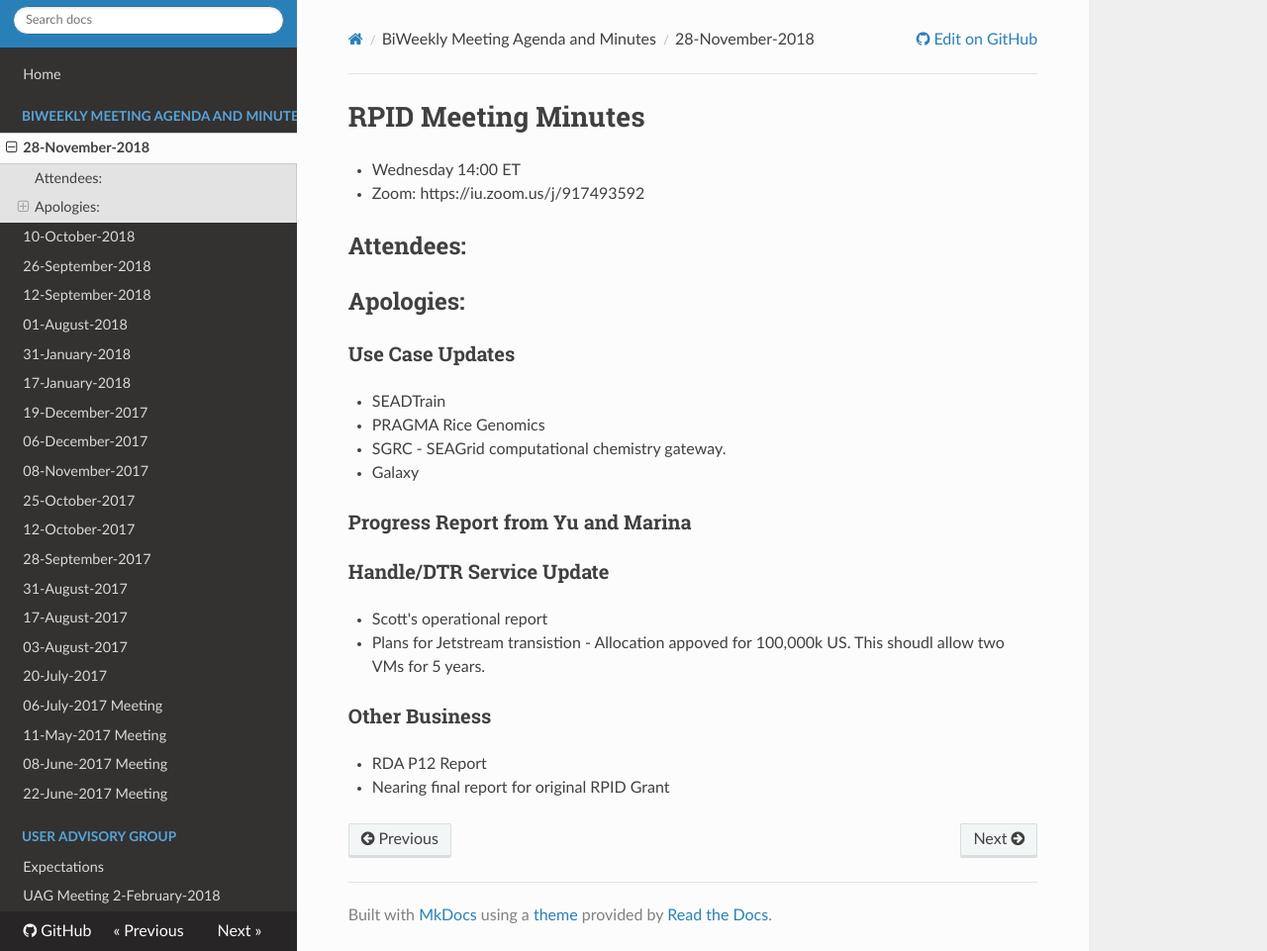
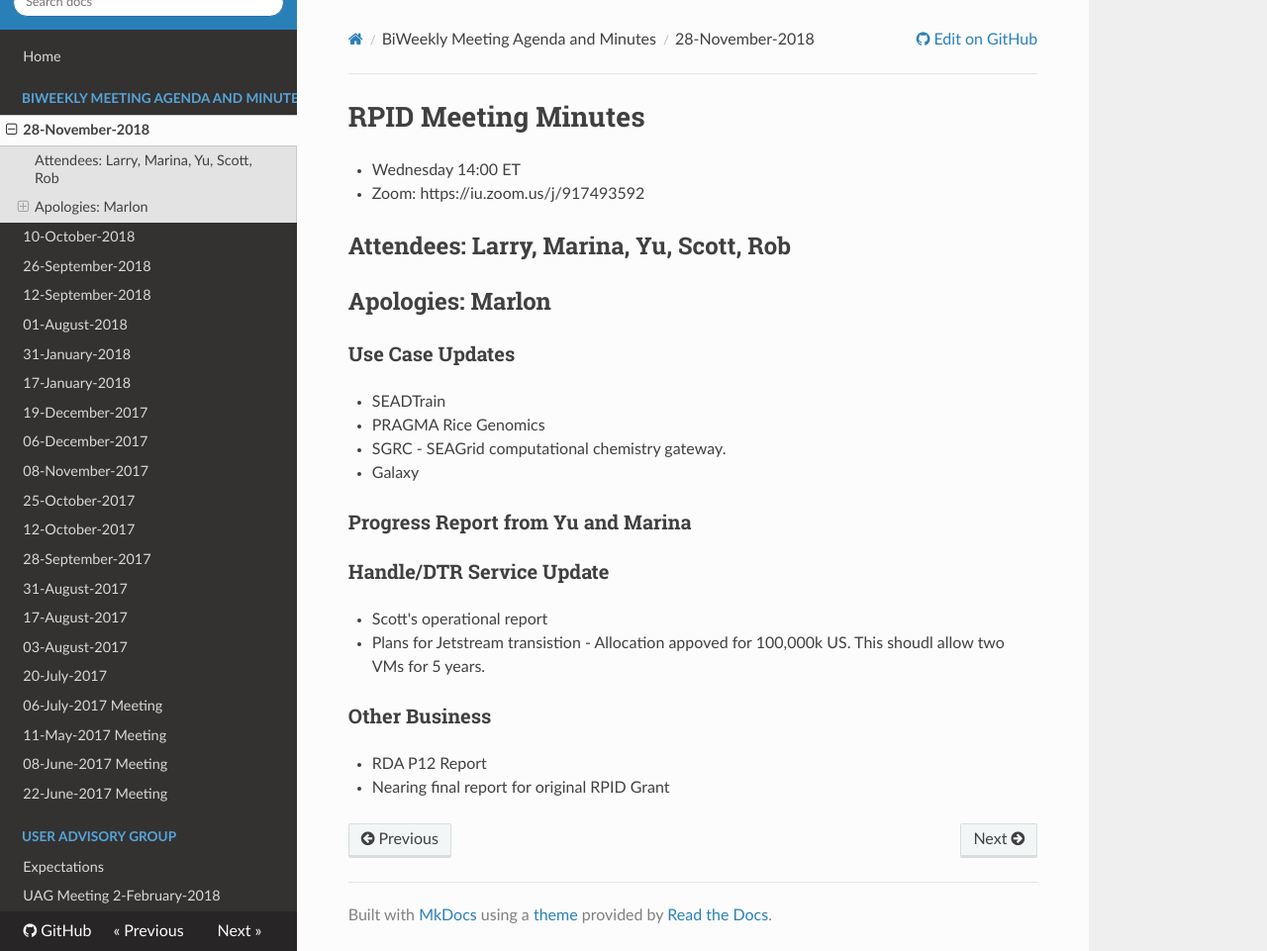
Before and after one commit to rpidproject/rpid, an MkDocs documentation site: the page built from docs/28-November-2018.md, in a window 1280 px wide and 961 px high. Shown: the whole window at 99% size. Built offline with MkDocs 1.6.1, drawn with Linux system fonts in a browser that asks for light colours; nearby versions of some CDN libraries; old or Windows-style settings are respelled for this version of MkDocs.

Commit message:
Update 28-November-2018.md

```diff
--- a/docs/28-November-2018.md
+++ b/docs/28-November-2018.md
@@ -3,8 +3,8 @@
    * Wednesday 14:00 ET
    * Zoom: https://iu.zoom.us/j/917493592
 
-## Attendees:
-## Apologies:
+## Attendees: Larry, Marina, Yu, Scott, Rob
+## Apologies: Marlon
 
 ### Use Case Updates
    * SEADTrain
```
